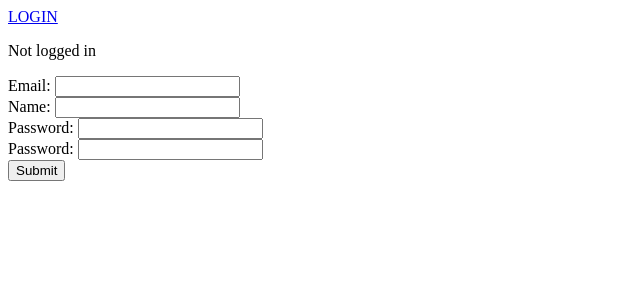
After one commit to vjohndo/casino, a Flask app: page /signup in a window 1280 px wide. The commit adds this page. Shown: the top 300 px of the page, without its empty margins (0-640 px from the left). Run offline with Flask 2, Linux system fonts and the light colour scheme.

Commit message:
basic login/signup added

```diff
--- a/app.py
+++ b/app.py
@@ -1,6 +1,9 @@
-from flask import Flask, render_template, request, redirect
+from flask import Flask, render_template, request, redirect, session
+import bcrypt
+
 from model.five_card_draw import Five_Card_Draw
 from model.player import Player
+from model.user import *
 
 app = Flask(__name__)
 
@@ -9,12 +12,20 @@ app = Flask(__name__)
 test_player = Player(1, 'John', 'john.do@email.com', 5000)
 game = Five_Card_Draw(test_player,100)
 
-# Want to be able to interact with the game now
+# Want to create session
+app.config['SECRET_KEY'] = 'ThisKeyTesting'
+
+
 @app.route('/')
 def index():
 
     hand = game.get_hand()
-    return render_template('index.jinja', hand = enumerate(hand))
+
+    if session.get('user_id') is None:
+        return render_template('index.jinja', hand = enumerate(hand))
+    else:
+        name = name_of_id(session.get('user_id'))
+        return render_template('index.jinja', hand = enumerate(hand), name=name)
 
 @app.route('/action', methods = ['POST'])
 def action():
@@ -22,6 +33,103 @@ def action():
     game.redraw(form_request)
     print("FORM REQUEST",form_request)
     return redirect('/')
+
+# LOGIN #
+@app.route("/login")
+def login():
+    if session.get('user_id'):
+        return redirect('/')
+
+    fields_empty = False
+    wrong_details = False
+
+    if session.get('fields_empty'):
+        fields_empty = True
+
+    if session.get('wrong_details'):
+        wrong_details = True
+
+    return render_template("login.jinja", fields_empty=fields_empty, wrong_details = wrong_details)
+
+@app.route("/login_action", methods=["POST"])
+def login_action():
+    if session.get('user_id'):
+        return redirect('/')
+
+    login_email = request.form.get("username")
+    login_password = request.form.get("password")
+    session['fields_empty'] = False
+    session['wrong_details'] = False
+
+    if 0 in [len(x) for x in [login_email, login_password]]:
+        session['fields_empty'] = True
+        return redirect('/login')
+
+    if user_exists_of_email(login_email):
+        user_profile = user_profile_of_email(login_email)
+        password_hash = user_profile['password_hash']
+        password_is_valid = bcrypt.checkpw(login_password.encode(), password_hash.encode())
+
+        if password_is_valid:
+            session['user_id'] = user_profile['id']
+            return redirect("/")
+
+    session['wrong_details'] = True
+    return redirect("/login")
+
+# SIGN UP
+@app.route('/signup')
+def sign_up():
+    email_already_exists = False
+    passwords_not_match = False
+    fields_empty = False
+
+    if session.get('user_id'):
+        return redirect('/')
+
+    if session.get('already_exists'):
+        email_already_exists = True
+
+    if session.get('passwords_not_match'):
+        passwords_not_match = True
+
+    if session.get('fields_empty'):
+        fields_empty = True
+
+    return render_template('signup.jinja', already_exists = email_already_exists, passwords_not_match = passwords_not_match, fields_empty = fields_empty)
+
+@app.route('/signup_action', methods=['POST'])
+def signup_action():
+    signup_email = request.form.get('email')
+    signup_name = request.form.get('name')
+    signup_password1 = request.form.get('password1')
+    signup_password2 = request.form.get('password2')
+
+    session['already_exists'] = None
+    session['passwords_not_match'] = None
+
+    if 0 in [len(x) for x in [signup_email, signup_email, signup_password1, signup_password2]]:
+        session['fields_empty'] = True
+        return redirect('/signup')
+
+    if user_exists_of_email(signup_email):
+        session['already_exists'] = True
+        return redirect('/signup')
+
+    if signup_password1 != signup_password2:
+        session['passwords_not_match'] = True
+        return redirect('/signup')
+
+    password_hash = bcrypt.hashpw(signup_password1.encode(), bcrypt.gensalt()).decode()
+    add_user(signup_email,signup_name,password_hash)
+    session['user_id'] = user_profile_of_email(signup_email)['id']
+    return redirect("/")
+
+# LOGOUT #
+@app.route("/logout")
+def logout():
+    session.clear()
+    return redirect("/")
 
 @app.route('/sort', methods = ['POST'])
 def sort():
--- a/model/five_card_draw.py
+++ b/model/five_card_draw.py
@@ -26,8 +26,6 @@ class Five_Card_Draw():
         for i in range(5):
             self.player.hand.append(self.deck.deal())
 
-        print("PLAYER'S HAND:", self.player.hand)
-
     def get_hand(self):
         return self.player.get_hand()
 
@@ -45,13 +43,10 @@ class Five_Card_Draw():
         self.player.hand.sort()
 
     def redraw(self, index_list):
-        # Input for testing
         indexes_to_redraw = [int(char) for char in index_list]
-        print(indexes_to_redraw)
 
         for index in indexes_to_redraw:
             self.player.hand[index] = self.deck.deal()
-        print(self.player.hand)
 
     def any_wins(self):
         """ Checks through all possible win combinations and returns a dictionary """
--- a/templates/base.jinja
+++ b/templates/base.jinja
@@ -7,6 +7,13 @@
     <title>Casino</title>
 </head>
 <body>
+    {% if name %}
+        <a href="/logout">LOGOUT</a>
+        <p> Logged in as {{name}} </p>
+    {% else %}
+        <header><a href="/login">LOGIN</a>
+        <p> Not logged in</p>
+    {% endif %}
     {% block content %}
     {% endblock content %}
 </body>
--- a/templates/index.jinja
+++ b/templates/index.jinja
@@ -11,7 +11,7 @@
         <input type='submit' value='SORT'>
     </form>
     <form action="/checkwin" method="POST">
-        <input type='text' name='bet'>
+        <input type='text' name='bet' value='10'>
         <input type='submit' value='CHECKWIN'>
     </form>
     {% if game_case %}
--- /dev/null
+++ b/templates/landing.jinja
@@ -0,0 +1,4 @@
+{% extends "base.jinja" %}
+{% block content %}
+
+{% endblock content %}
--- /dev/null
+++ b/templates/signup.jinja
@@ -0,0 +1,11 @@
+{% extends "base.jinja" %}
+{% block content %}
+    <form action="/signup_action" method="POST">
+        <label>Email:</label> <input type="text" name="email">{% if already_exists %}ALREADY EXISTS{% endif %}<br>
+        <label>Name:</label> <input type="text" name="name"><br>
+        <label>Password:</label> <input type="password" name="password1">{% if passwords_not_match %}NOT MATCH{% endif %}<br>
+        <label>Password:</label> <input type="password" name="password2">{% if passwords_not_match %}NOT MATCH{% endif %}<br>
+        <input type="submit"><br>
+        {% if fields_empty %}No empty fields{% endif %}
+    </form>
+{% endblock content %}
```
Also changed, not shown: model/database.py (added, +23 -0 lines), model/database_generation.sql (+16 -6 lines), model/user.py (added, +27 -0 lines), templates/login.jinja (added, +12 -0 lines).
